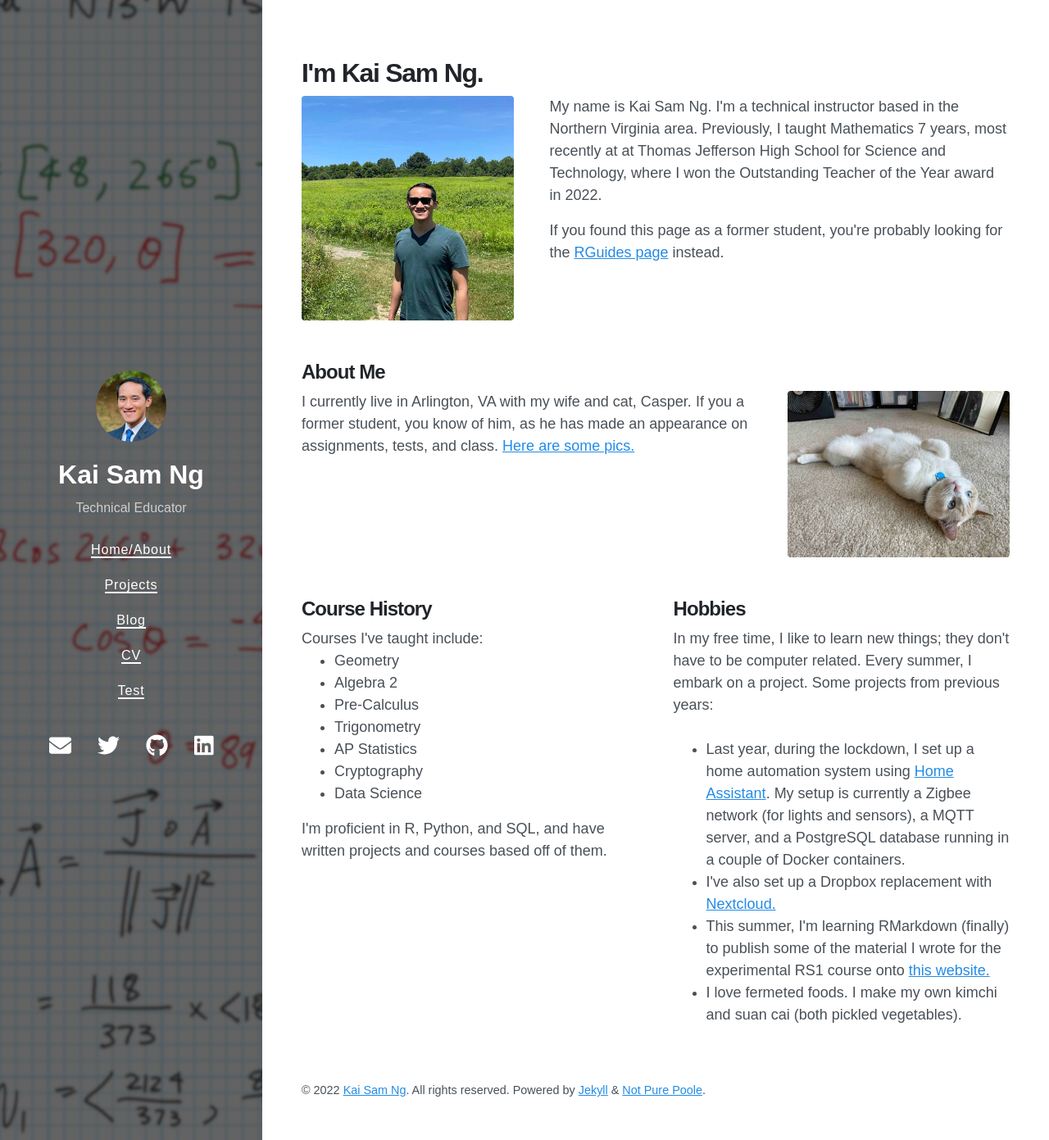
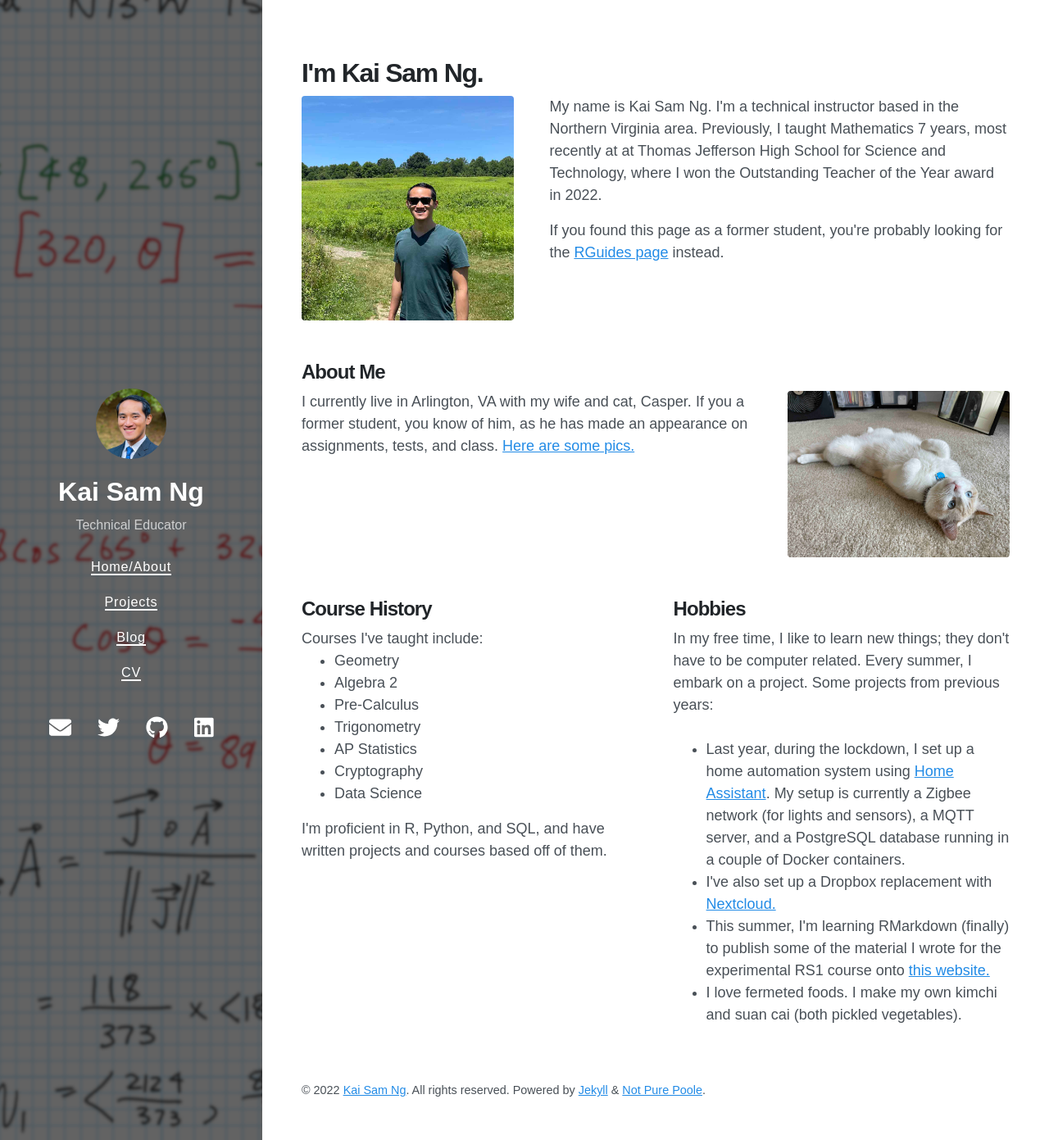
Before and after one commit to kaisamng/kaisamng.github.io, a Jekyll site: the page built from index.html, in a window 1280 px wide and 1391 px high. Shown: the whole window at 82% size. Built offline with Jekyll 4.4.1, drawn with Linux system fonts in a browser that asks for light colours; nearby versions of some CDN libraries; the list of posts is cut into pages by our own code.

Commit message:
Update Homepage

```diff
--- a/_data/navigation.yml
+++ b/_data/navigation.yml
@@ -6,5 +6,3 @@
   url: /blog.html
 - title: CV
   url: /cv/
-- title: Test
-  url: /test/
```
